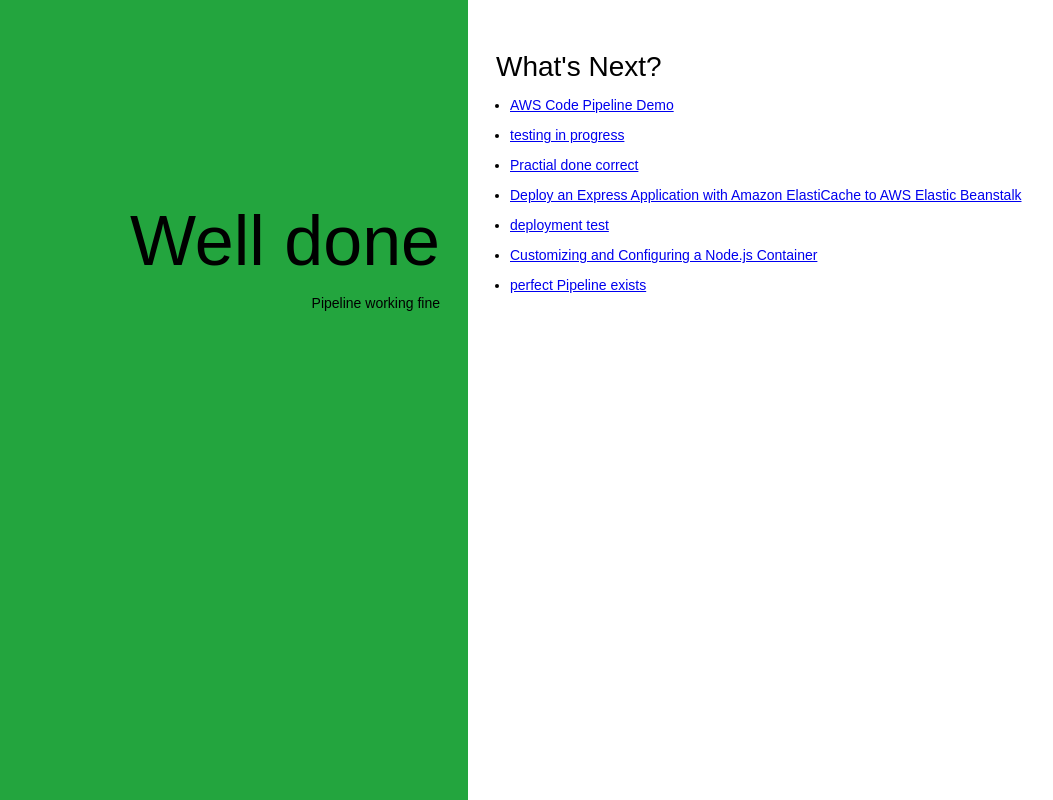
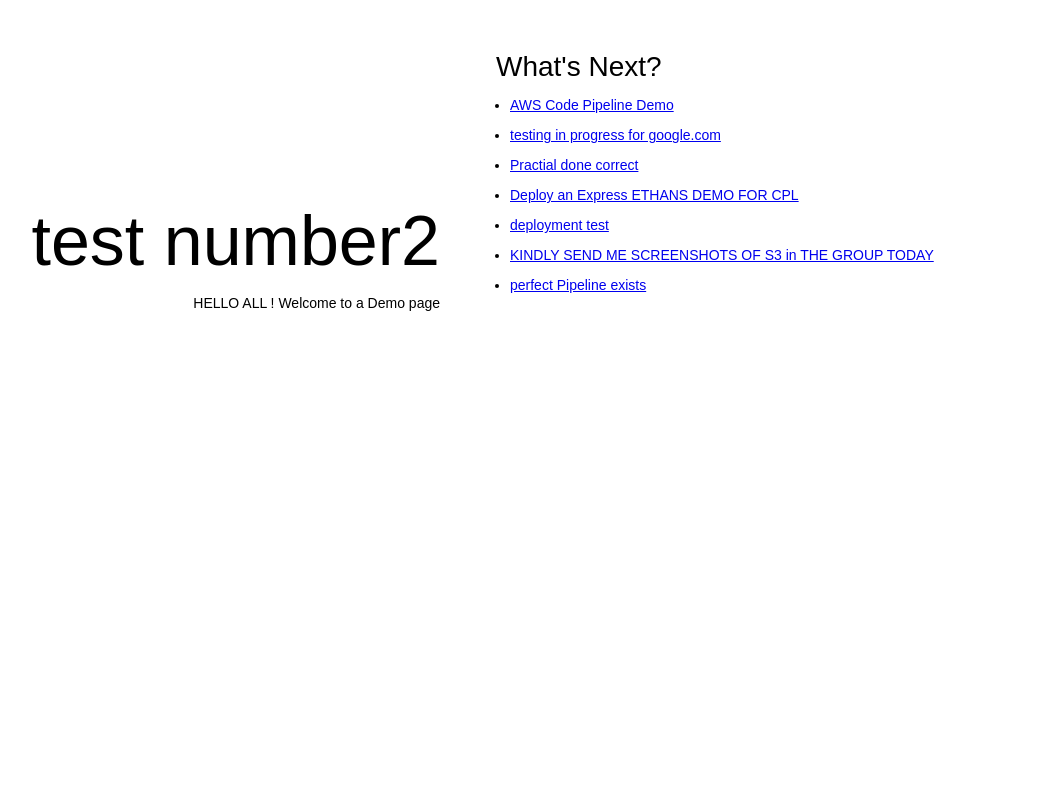
Before and after one commit to divitmishra/demo, a website: page index.html in a window 1280 px wide. Shown: the whole page, without its empty margins (172-1225 px from the left). Drawn offline with Linux system fonts and the light colour scheme.

Commit message:
Add files via upload
Demo for 30th september batch

```diff
--- a/index.html
+++ b/index.html
@@ -18,10 +18,10 @@
         -moz-transition-duration: 4s;
         -webkit-transition-property: text-shadow;
         -webkit-transition-duration: 4s;
-        text-shadow: #fff 0px 0px 25px;
+        text-shadow: #aaa 0px 0px 25px;
       }
       a {
-        color: #66bbgg;
+        color: #29ujsg;
       }
       .textColumn, .linksColumn {
         padding: 2em;
@@ -35,7 +35,7 @@
 
         text-align: right;
         padding-top: 11em;
-        background-color: #23A53E;
+        background-color: #33G789;
 
       }
       .textColumn p {
@@ -74,18 +74,18 @@
   </head>
   <body>
     <div class="textColumn">
-      <h1>Well done</h1>
-      <p>Pipeline working fine</p>
+      <h1>test number2</h1>
+      <p>HELLO ALL ! Welcome to a Demo page</p>
     </div>
     <div class="linksColumn">
       <h2>What's Next?</h2>
       <ul>
         <li><a href="http://console.aws.amazon.com">AWS Code Pipeline Demo </a></li>
-        <li><a href="http://docs.aws.amazon.com/elasticbeanstalk/latest/dg/concepts.html">testing in progress</a></li>
+        <li><a href="http://google.com">testing in progress for google.com</a></li>
         <li><a href="http://docs.aws.amazon.com/elasticbeanstalk/latest/dg/create_deploy_nodejs_express.html">Practial done correct</a></li>
-        <li><a href="http://docs.aws.amazon.com/elasticbeanstalk/latest/dg/create_deploy_nodejs_express_elasticache.html">Deploy an Express Application with Amazon ElastiCache to AWS Elastic Beanstalk</a></li>
+        <li><a href="http://docs.aws.amazon.com/elasticbeanstalk/latest/dg/create_deploy_nodejs_express_elasticache.html">Deploy an Express ETHANS DEMO FOR CPL</a></li>
         <li><a href="http://docs.aws.amazon.com/elasticbeanstalk/latest/dg/create_deploy_nodejs_geddy_elasticache.html">deployment test</a></li>
-        <li><a href="http://docs.aws.amazon.com/elasticbeanstalk/latest/dg/create_deploy_nodejs_custom_container.html">Customizing and Configuring a Node.js Container </a></li>
+        <li><a href="http://docs.aws.amazon.com/elasticbeanstalk/latest/dg/create_deploy_nodejs_custom_container.html">KINDLY SEND ME SCREENSHOTS OF S3 in THE GROUP TODAY </a></li>
         <li><a href="http://docs.aws.amazon.com/elasticbeanstalk/latest/dg/using-features.loggingS3.title.html">perfect Pipeline exists</a></li>
       </ul>
     </div>
```
